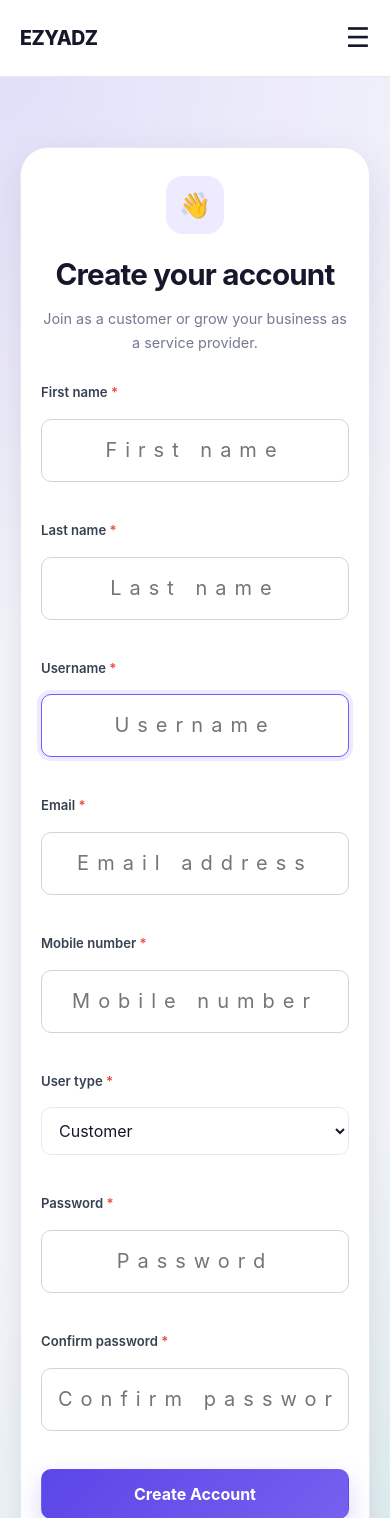
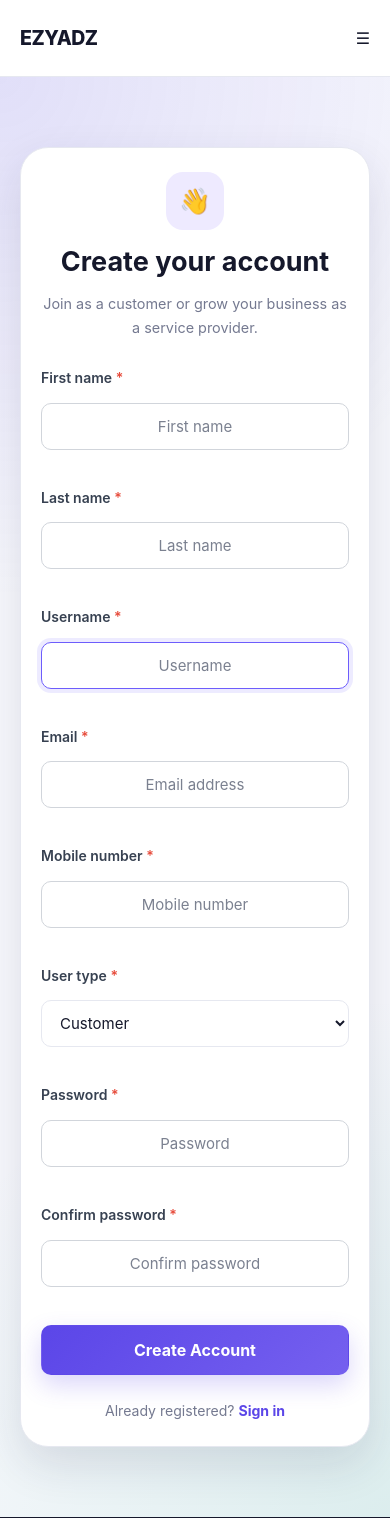
Before and after one commit to Mukesh8248/ezyadz-marketplace, a Django app: page /accounts/register/ in a window 390 px wide. Shown: the top 1518 px of the page. Run offline with Django 5.2, Linux system fonts and the light colour scheme.

Commit message:
Fix large form fonts and letter spacing

```diff
--- a/static/css/style.css
+++ b/static/css/style.css
@@ -2824,3 +2824,209 @@ main {
         flex-direction: column;
     }
 }
+.admin-login-button,
+.admin-nav-button {
+    display: inline-flex;
+    min-height: 46px;
+    padding: 10px 18px;
+    align-items: center;
+    justify-content: center;
+    border: 1px solid #7c3aed;
+    border-radius: 10px;
+    background: #7c3aed;
+    color: #ffffff;
+    font-weight: 700;
+    text-decoration: none;
+    transition:
+        background 0.2s ease,
+        border-color 0.2s ease,
+        transform 0.2s ease,
+        box-shadow 0.2s ease;
+}
+
+.admin-login-button:hover,
+.admin-nav-button:hover {
+    border-color: #6d28d9;
+    background: #6d28d9;
+    box-shadow: 0 8px 20px rgba(124, 58, 237, 0.25);
+    transform: translateY(-2px);
+}
+
+.admin-login-button:focus,
+.admin-nav-button:focus {
+    outline: none;
+    box-shadow: 0 0 0 4px rgba(124, 58, 237, 0.18);
+}
+
+@media (max-width: 820px) {
+    .admin-login-button,
+    .admin-nav-button {
+        width: 100%;
+    }
+}
+/* =========================================================
+   COMPACT FORM TEXT FIX
+   Add this at the very bottom of style.css
+   ========================================================= */
+
+input,
+select,
+textarea,
+button {
+    font-family: inherit;
+    letter-spacing: normal !important;
+}
+
+/* Normal input text size */
+input[type="text"],
+input[type="email"],
+input[type="password"],
+input[type="tel"],
+input[type="number"],
+input[type="date"],
+input[type="time"],
+input[type="file"],
+select,
+textarea {
+    width: 100%;
+    font-size: 16px !important;
+    line-height: 1.4 !important;
+    letter-spacing: normal !important;
+    padding: 14px 16px !important;
+    min-height: 50px !important;
+}
+
+/* Placeholder text */
+input::placeholder,
+textarea::placeholder {
+    font-size: 15px !important;
+    letter-spacing: normal !important;
+    color: #7b8190;
+    opacity: 1;
+}
+
+/* Select dropdown text */
+select,
+select option {
+    font-size: 16px !important;
+    letter-spacing: normal !important;
+}
+
+/* Textarea */
+textarea {
+    min-height: 130px !important;
+    resize: vertical;
+}
+
+/* Form labels */
+label,
+.form-label,
+.form-group label {
+    font-size: 14px !important;
+    line-height: 1.4;
+    letter-spacing: normal !important;
+    margin-bottom: 8px !important;
+}
+
+/* Login and register headings */
+.auth-card h1,
+.auth-card h2,
+.login-card h1,
+.login-card h2,
+.register-card h1,
+.register-card h2,
+.form-card h1,
+.form-card h2 {
+    font-size: 32px !important;
+    line-height: 1.2 !important;
+    letter-spacing: normal !important;
+    margin-bottom: 14px !important;
+}
+
+/* Add service page heading */
+.page-header h1,
+.service-form-header h1,
+.form-page-header h1 {
+    font-size: 42px !important;
+    line-height: 1.15 !important;
+    letter-spacing: normal !important;
+}
+
+/* Form field spacing */
+.form-group,
+.form-field {
+    margin-bottom: 20px !important;
+}
+
+/* Reduce space between rows */
+.form-row {
+    gap: 20px !important;
+    margin-bottom: 0 !important;
+}
+
+/* Compact form card */
+.auth-card,
+.login-card,
+.register-card,
+.form-card,
+.service-form-card {
+    padding: 34px !important;
+}
+
+/* Normal button text */
+button,
+.btn,
+.nav-primary,
+.admin-login-button,
+.admin-nav-button,
+.logout-button {
+    font-size: 16px !important;
+    letter-spacing: normal !important;
+}
+
+/* Mobile screens */
+@media (max-width: 768px) {
+    input[type="text"],
+    input[type="email"],
+    input[type="password"],
+    input[type="tel"],
+    input[type="number"],
+    input[type="date"],
+    input[type="time"],
+    input[type="file"],
+    select,
+    textarea {
+        font-size: 15px !important;
+        padding: 12px 14px !important;
+        min-height: 46px !important;
+    }
+
+    .auth-card h1,
+    .auth-card h2,
+    .login-card h1,
+    .login-card h2,
+    .register-card h1,
+    .register-card h2,
+    .form-card h1,
+    .form-card h2 {
+        font-size: 27px !important;
+    }
+
+    .page-header h1,
+    .service-form-header h1,
+    .form-page-header h1 {
+        font-size: 32px !important;
+    }
+
+    .auth-card,
+    .login-card,
+    .register-card,
+    .form-card,
+    .service-form-card {
+        padding: 24px 20px !important;
+    }
+
+    .form-row {
+        gap: 14px !important;
+    }
+}
```
